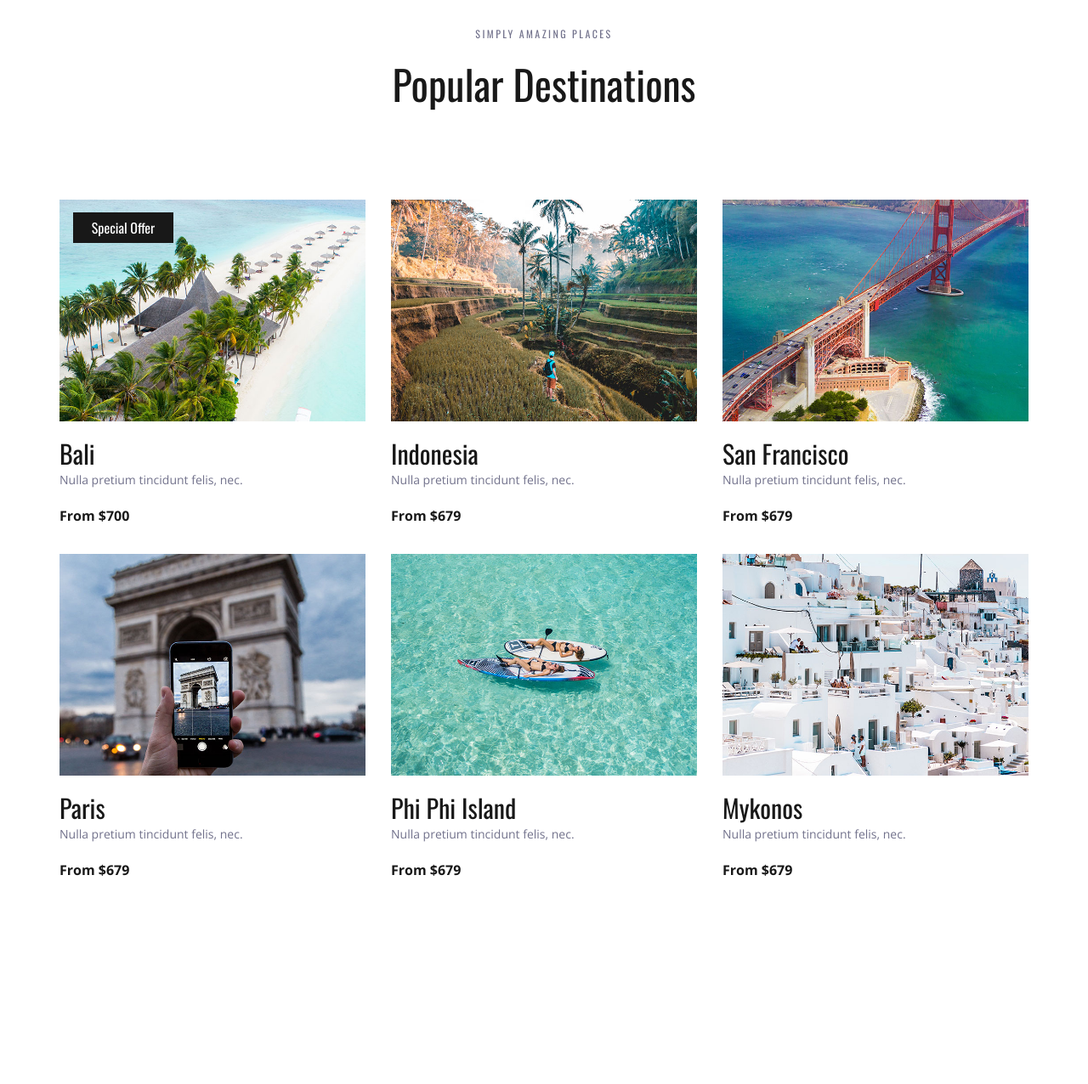
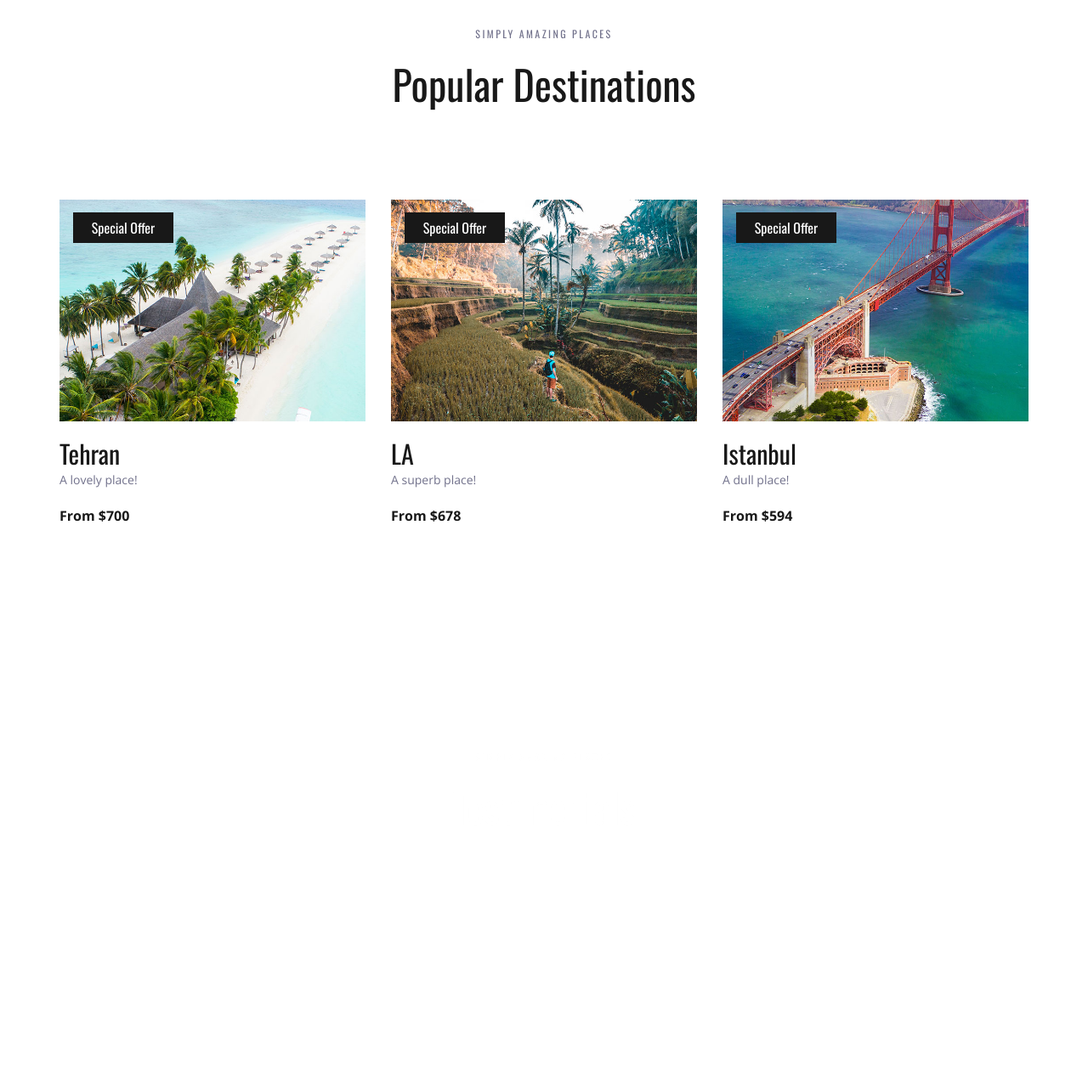
Before and after one commit to moh-C/django3.0_CrashCourse, a Django app: page / in a window 1280 px wide. Shown: the part 1250-2526 px from the top of the page at 85% size. Run offline with Django 3.2, Linux system fonts and the light colour scheme; some libraries are stand-ins or nearby versions.

Commit message:
images are now dynamic

```diff
--- a/django_starter/views.py
+++ b/django_starter/views.py
@@ -1,8 +1,29 @@
 from django.shortcuts import render
 from django.http import HttpResponse
-
+from .models import Destination
 
 # Create your views here.
 
+
 def index(request):
-    return render(request, 'index.html', {'price': 700})
+    dest1 = Destination()
+    dest1.price = 700
+    dest1.name = 'Tehran'
+    dest1.desc = 'A lovely place!'
+    dest1.img = 'destination_1.jpg'
+
+    dest2 = Destination()
+    dest2.price = 678
+    dest2.name = 'LA'
+    dest2.desc = 'A superb place!'
+    dest2.img = 'destination_2.jpg'
+
+    dest3 = Destination()
+    dest3.price = 594
+    dest3.name = 'Istanbul'
+    dest3.desc = 'A dull place!'
+    dest3.img = 'destination_3.jpg'
+
+    dests = [dest1, dest2, dest3]
+
+    return render(request, 'index.html', {'dests': dests})
--- a/templates/index.html
+++ b/templates/index.html
@@ -1,4 +1,5 @@
 {% load static %}
+{% static 'images' as baseUrl %}
 
 <!DOCTYPE html>
 <html lang="en">
@@ -250,77 +251,19 @@
 					<div class="destinations_container item_grid">
 
 						<!-- Destination -->
+						{% for dest in dests %}
                             <div class="destination item">
                                 <div class="destination_image">
-								<img src="{% static '/images/destination_1.jpg' %}" alt="">
+                                    <img src="{{ baseUrl }}/{{ dest.img }}" alt="">
                                     <div class="spec_offer text-center"><a href="#">Special Offer</a></div>
                                 </div>
                                 <div class="destination_content">
-								<div class="destination_title"><a href="{% static '/destinations.html' %}">Bali</a></div>
-								<div class="destination_subtitle"><p>Nulla pretium tincidunt felis, nec.</p></div>
-								<div class="destination_price">From ${{price}}</div>
+                                    <div class="destination_title"><a href="{% static '/destinations.html' %}">{{dest.name}}</a></div>
+                                    <div class="destination_subtitle"><p>{{dest.desc}}</p></div>
+                                    <div class="destination_price">From ${{dest.price}}</div>
                                 </div>
                             </div>
-
-						<!-- Destination -->
-						<div class="destination item">
-							<div class="destination_image">
-								<img src="{% static '/images/destination_2.jpg' %}" alt="">
-							</div>
-							<div class="destination_content">
-								<div class="destination_title"><a href="{% static '/destinations.html' %}">Indonesia</a></div>
-								<div class="destination_subtitle"><p>Nulla pretium tincidunt felis, nec.</p></div>
-								<div class="destination_price">From $679</div>
-							</div>
-						</div>
-
-						<!-- Destination -->
-						<div class="destination item">
-							<div class="destination_image">
-								<img src="{% static '/images/destination_3.jpg' %}" alt="">
-							</div>
-							<div class="destination_content">
-								<div class="destination_title"><a href="{% static '/destinations.html' %}">San Francisco</a></div>
-								<div class="destination_subtitle"><p>Nulla pretium tincidunt felis, nec.</p></div>
-								<div class="destination_price">From $679</div>
-							</div>
-						</div>
-
-						<!-- Destination -->
-						<div class="destination item">
-							<div class="destination_image">
-								<img src="{% static '/images/destination_4.jpg' %}" alt="">
-							</div>
-							<div class="destination_content">
-								<div class="destination_title"><a href="{% static '/destinations.html' %}">Paris</a></div>
-								<div class="destination_subtitle"><p>Nulla pretium tincidunt felis, nec.</p></div>
-								<div class="destination_price">From $679</div>
-							</div>
-						</div>
-
-						<!-- Destination -->
-						<div class="destination item">
-							<div class="destination_image">
-								<img src="{% static '/images/destination_5.jpg' %}" alt="">
-							</div>
-							<div class="destination_content">
-								<div class="destination_title"><a href="{% static '/destinations.html' %}">Phi Phi Island</a></div>
-								<div class="destination_subtitle"><p>Nulla pretium tincidunt felis, nec.</p></div>
-								<div class="destination_price">From $679</div>
-							</div>
-						</div>
-
-						<!-- Destination -->
-						<div class="destination item">
-							<div class="destination_image">
-								<img src="{% static '/images/destination_6.jpg' %}" alt="">
-							</div>
-							<div class="destination_content">
-								<div class="destination_title"><a href="{% static '/destinations.html' %}">Mykonos</a></div>
-								<div class="destination_subtitle"><p>Nulla pretium tincidunt felis, nec.</p></div>
-								<div class="destination_price">From $679</div>
-							</div>
-						</div>
+                        {% endfor %}
 
 					</div>
 				</div>
```
Also changed, not shown: django_starter/models.py (+8 -0 lines). Lines whose indentation alone changed are shown as unchanged.
